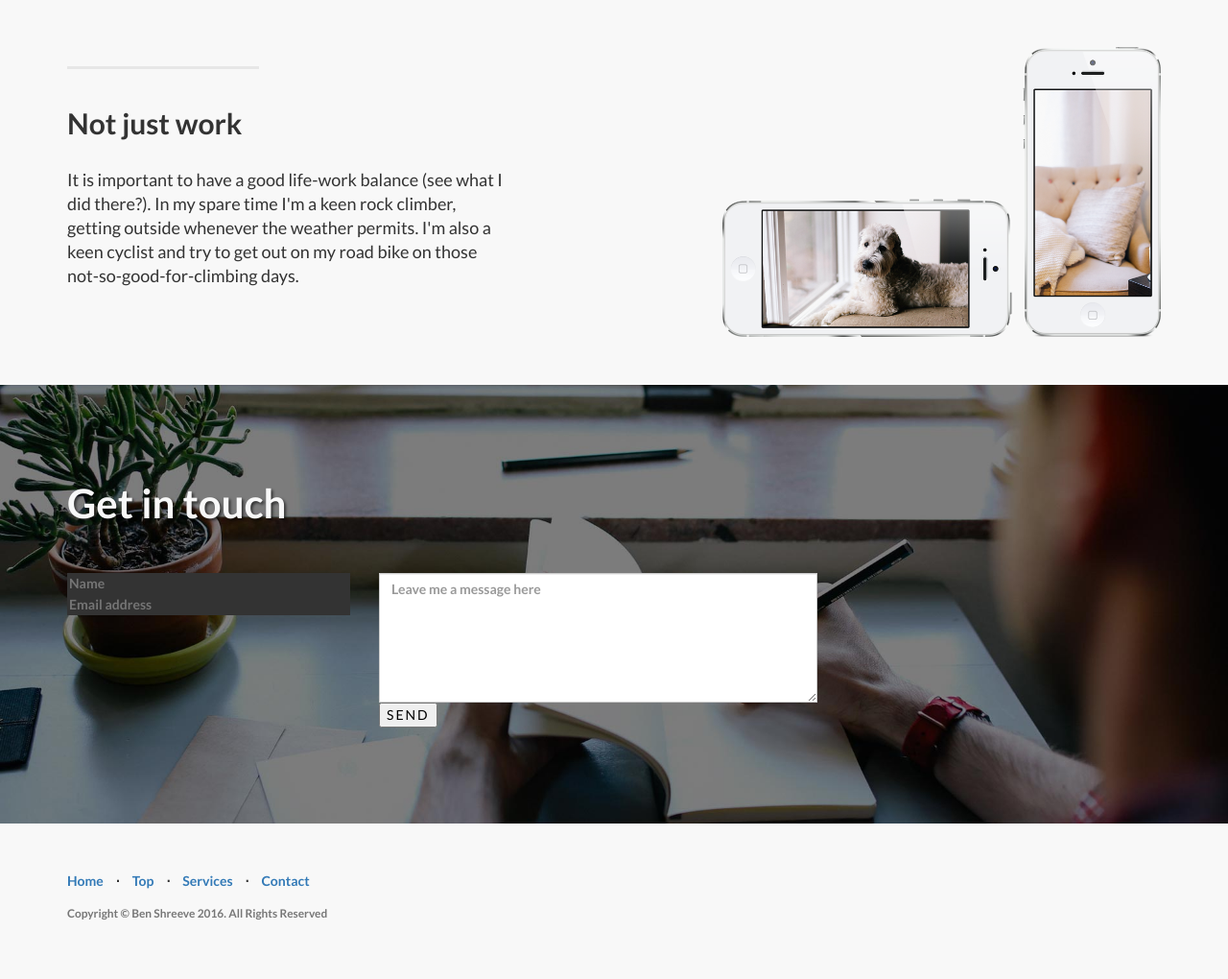
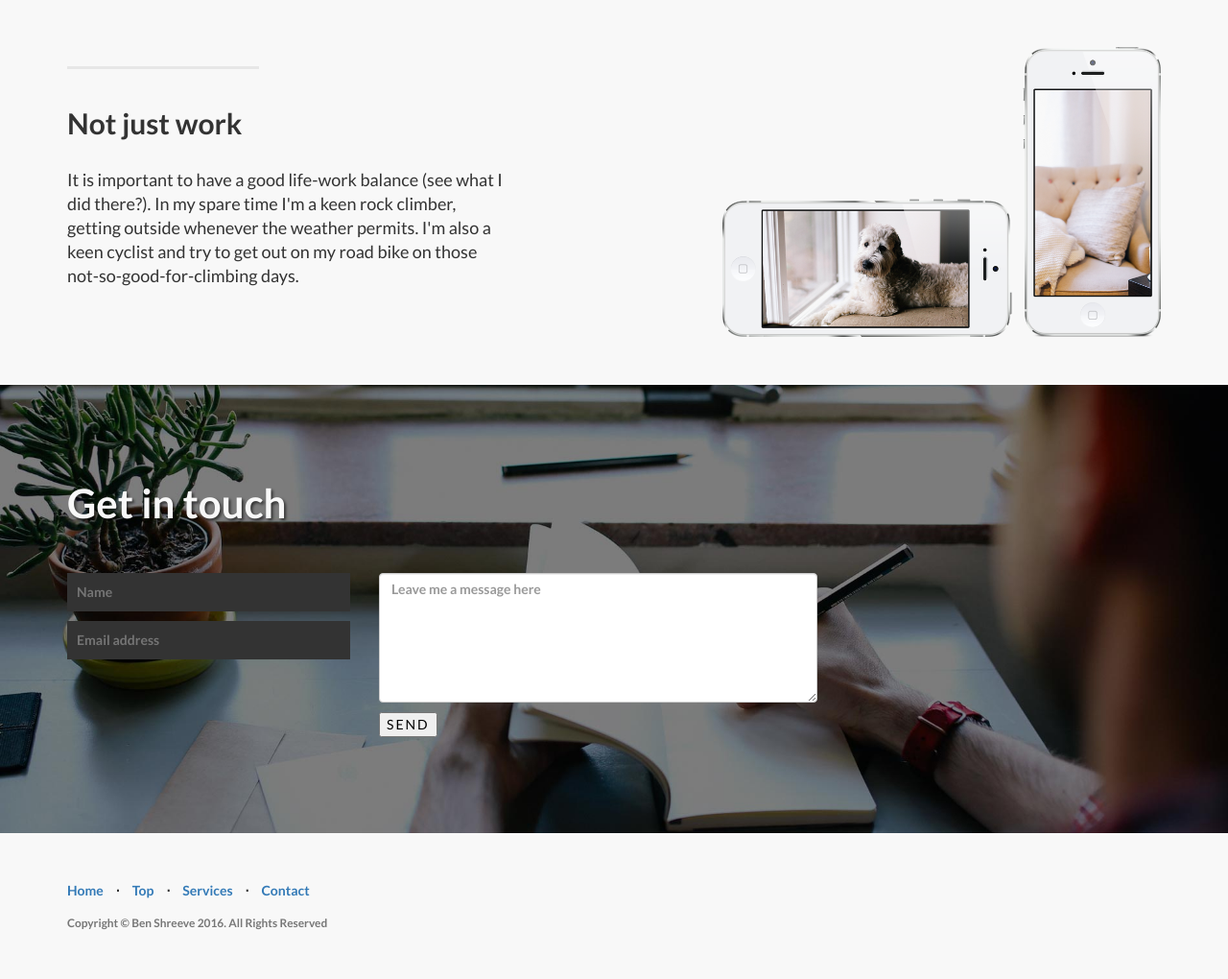
Before and after one commit to benshreeve/benshreeve.github.io, a PHP site: page / in a window 1280 px wide. Shown: the part 2522-3542 px from the top of the page at 96% size. Before the commit the page ends 3481 px from the top, so only its background shows below. Run offline with PHP 8.4, Linux system fonts and the light colour scheme; some libraries are stand-ins or nearby versions.

Commit message:
spacing on form

```diff
--- a/css/form.css
+++ b/css/form.css
@@ -17,11 +17,13 @@ input[type=text], input[type=email], textarea {
 
 background-color: #333333;
 	border: none;
-	border-radius: 0 !important;
+	border-radius: 4 !important;
 /* 	font-size: 22px !important; */
 /* 	padding: 20px 15px; */
 	width: 100%;
 	position: relative;
+	margin-bottom: 10px;
+	padding: 10px;
 }
 
 
```
